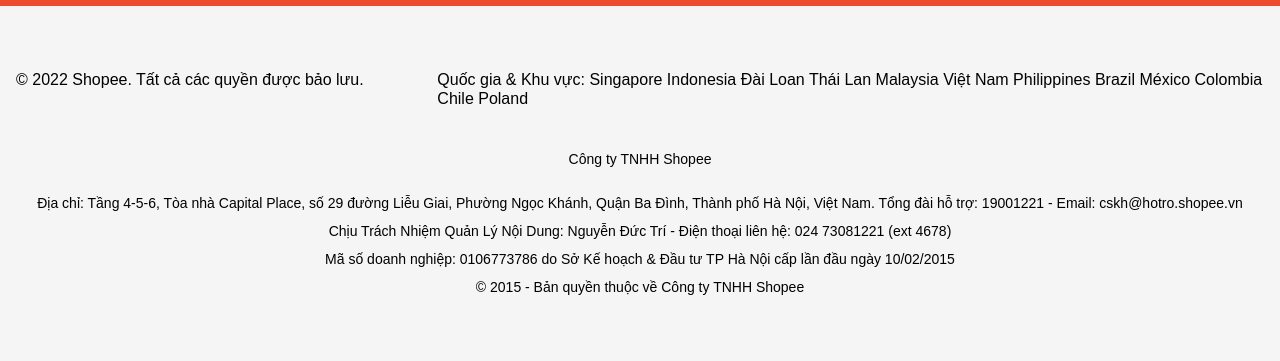
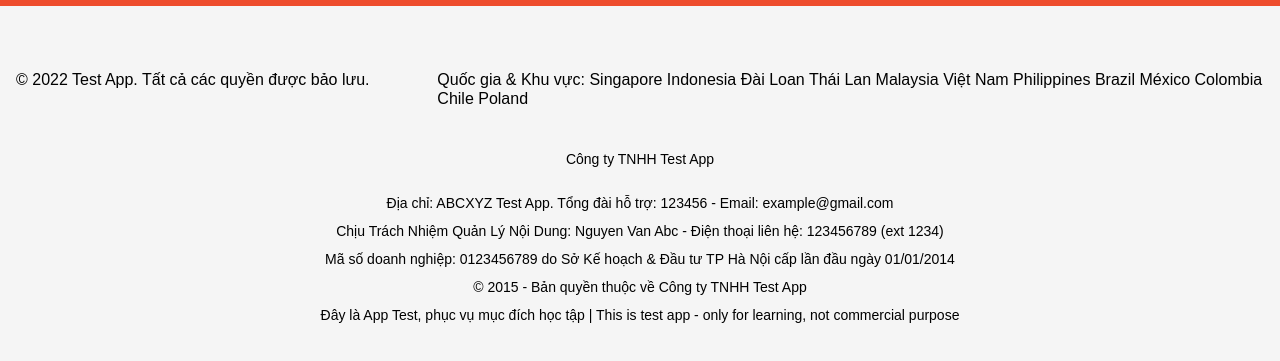
Before and after one commit to denguyen5697/test-app, a React (Vite) app: page /register in a window 1280 px wide. Shown: the part 557-918 px from the top of the page. Built offline with nearby package versions, Linux system fonts and the light colour scheme; a web font is replaced by a local one.

Commit message:
+ update some code

```diff
--- a/index.html
+++ b/index.html
@@ -5,7 +5,7 @@
     <link rel="icon" type="image/svg+xml" href="/vite.svg" />
     <meta name="viewport" content="width=device-width, initial-scale=1.0" />
     <link rel="stylesheet" href="https://cdn.jsdelivr.net/gh/mortezaom/google-sans-cdn@master/fonts.css" />
-    <title>Shopee Replica</title>
+    <title>Test Project</title>
     <meta name="description" content="This is a test project" data-rh="true" />
     <style>
       body {
--- a/package.json
+++ b/package.json
@@ -1,5 +1,5 @@
 {
-  "name": "shopeeclone",
+  "name": "test-app",
   "private": true,
   "version": "0.0.0",
   "type": "module",
--- a/src/components/Footer/Footer.tsx
+++ b/src/components/Footer/Footer.tsx
@@ -4,7 +4,7 @@
       <div className='container'>
         <div className='grid grid-cols-1 gap-4 lg:grid-cols-3'>
           <div className='lg:col-span-1'>
-            <div>© 2022 Shopee. Tất cả các quyền được bảo lưu.</div>
+            <div>© 2022 Test App. Tất cả các quyền được bảo lưu.</div>
           </div>
           <div className='lg:col-span-2'>
             <div>
@@ -14,18 +14,18 @@
           </div>
         </div>
         <div className='mt-10 text-center text-sm'>
-          <div>Công ty TNHH Shopee</div>
-          <div className='mt-6'>
-            Địa chỉ: Tầng 4-5-6, Tòa nhà Capital Place, số 29 đường Liễu Giai, Phường Ngọc Khánh, Quận Ba Đình, Thành
-            phố Hà Nội, Việt Nam. Tổng đài hỗ trợ: 19001221 - Email: cskh@hotro.shopee.vn
+          <div>Công ty TNHH Test App</div>
+          <div className='mt-6'>Địa chỉ: ABCXYZ Test App. Tổng đài hỗ trợ: 123456 - Email: example@gmail.com</div>
+          <div className='mt-2'>
+            Chịu Trách Nhiệm Quản Lý Nội Dung: Nguyen Van Abc - Điện thoại liên hệ: 123456789 (ext 1234)
           </div>
           <div className='mt-2'>
-            Chịu Trách Nhiệm Quản Lý Nội Dung: Nguyễn Đức Trí - Điện thoại liên hệ: 024 73081221 (ext 4678)
+            Mã số doanh nghiệp: 0123456789 do Sở Kế hoạch & Đầu tư TP Hà Nội cấp lần đầu ngày 01/01/2014
           </div>
+          <div className='mt-2'>© 2015 - Bản quyền thuộc về Công ty TNHH Test App</div>
           <div className='mt-2'>
-            Mã số doanh nghiệp: 0106773786 do Sở Kế hoạch & Đầu tư TP Hà Nội cấp lần đầu ngày 10/02/2015
+            Đây là App Test, phục vụ mục đích học tập | This is test app - only for learning, not commercial purpose
           </div>
-          <div className='mt-2'>© 2015 - Bản quyền thuộc về Công ty TNHH Shopee</div>
         </div>
       </div>
     </footer>
--- a/src/pages/Login/Login.tsx
+++ b/src/pages/Login/Login.tsx
@@ -56,7 +56,7 @@
     <div className='bg-orange'>
       <Helmet>
         <title>Đăng nhập</title>
-        <meta name='description' content='Đăng nhập vào dự án Shopee Rep' />
+        <meta name='description' content='Đăng nhập vào dự án Test App' />
       </Helmet>
       <div className='container'>
         <div className='grid grid-cols-1 py-12 lg:grid-cols-5 lg:py-32 lg:pr-10'>
--- a/src/pages/ProductDetail/ProductDetail.tsx
+++ b/src/pages/ProductDetail/ProductDetail.tsx
@@ -124,7 +124,7 @@
   return (
     <div className='bg-gray-200 py-6'>
       <Helmet>
-        <title>{product.name} | Shopee Rep</title>
+        <title>{product.name} | Test App</title>
         <meta
           name='description'
           content={convert(product.description, {
--- a/src/pages/ProductList/ProductList.tsx
+++ b/src/pages/ProductList/ProductList.tsx
@@ -31,8 +31,8 @@
   return (
     <div className='bg-gray-200 py-6'>
       <Helmet>
-        <title>Trang chủ | Shopee Rep</title>
-        <meta name='description' content='Trang chủ dự án Shopee Rep' />
+        <title>Trang chủ | Test App</title>
+        <meta name='description' content='Trang chủ dự án Test App' />
       </Helmet>
       <div className='container'>
         {productsData && (
--- a/src/pages/Register/Register.tsx
+++ b/src/pages/Register/Register.tsx
@@ -58,8 +58,8 @@
   return (
     <div className='bg-orange'>
       <Helmet>
-        <title>Đăng ký | Shopee Rep</title>
-        <meta name='description' content='Đăng ký tài khoản vào dự án Shopee Rep' />
+        <title>Đăng ký | Test App</title>
+        <meta name='description' content='Đăng ký tài khoản vào dự án Test App' />
       </Helmet>
       <div className='container'>
         <div className='grid grid-cols-1 py-12 lg:grid-cols-5 lg:py-32 lg:pr-10'>
--- a/vite.config.ts
+++ b/vite.config.ts
@@ -22,6 +22,6 @@
     }
   },
   build: {
-    outDir: '../dist'
+    outDir: '../build'
   },
 })
```
Also changed, not shown: 2 other files (tests, documents, lock files or other folders).
